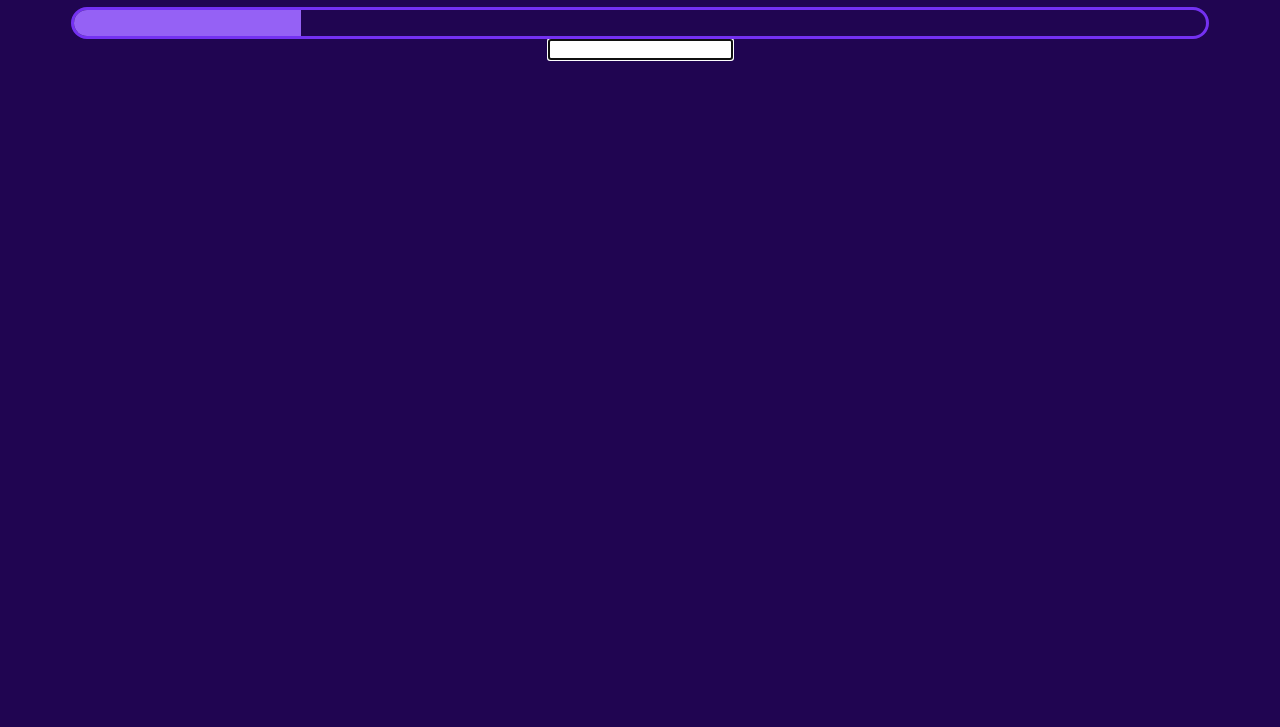
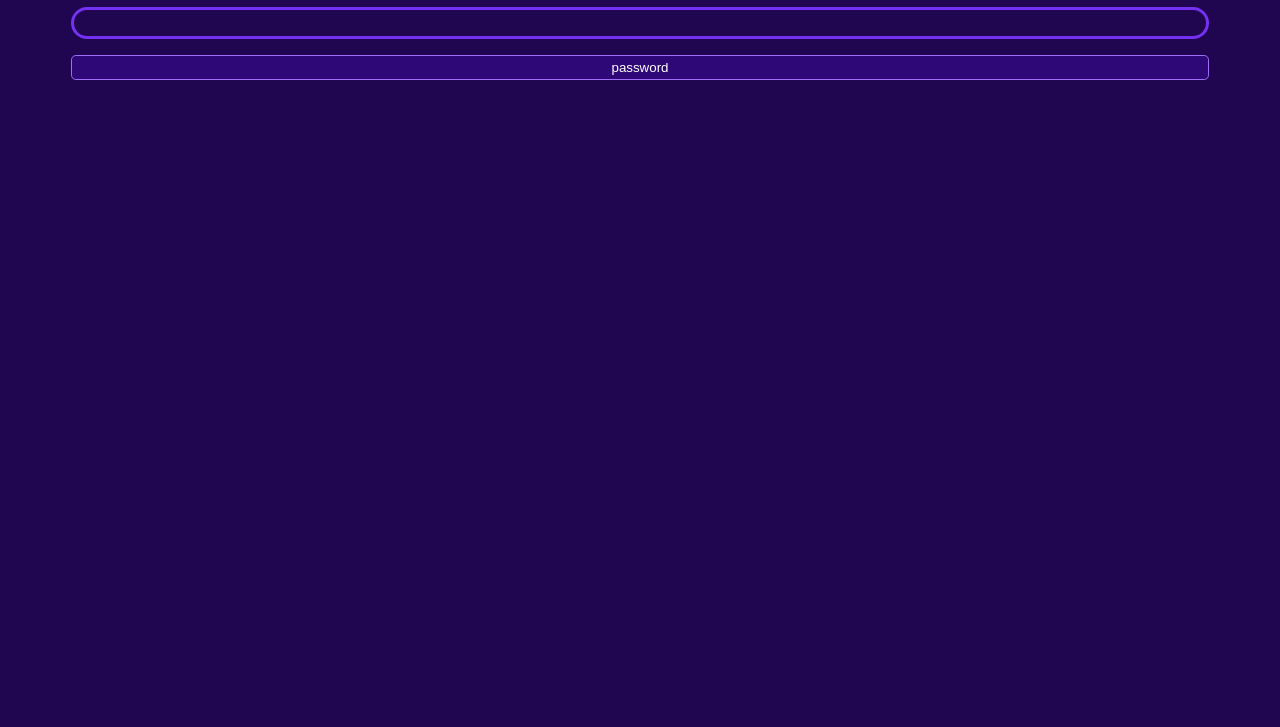
Before and after one commit to rezamini/password-strength-tester, a plain HTML site: page index.html in a window 1280 px wide. Shown: the part 73-800 px from the top of the page. Drawn offline with Linux system fonts and the light colour scheme.

Commit message:
- added new styles for the password input field...

```diff
--- a/index.html
+++ b/index.html
@@ -1,15 +1,22 @@
 <!DOCTYPE html>
 <html lang="en">
-<head>
-    <meta charset="UTF-8">
-    <meta name="viewport" content="width=device-width, initial-scale=1.0">
+  <head>
+    <meta charset="UTF-8" />
+    <meta name="viewport" content="width=device-width, initial-scale=1.0" />
     <title>Document</title>
-    <link href="./style.css" rel="stylesheet"/>
-</head>
-<body>
+    <link href="./style.css" rel="stylesheet" />
+  </head>
+  <body>
     <h1>Password Strength Tester</h1>
-    <div class="strength-meter"></div>
-    <input type="text" aria-labelledby="Password" autofocus>
+    <div id="strength-meter" class="strength-meter"></div>
+    <input
+      id="password-input"
+      class="password-input"
+      value="password"
+      type="text"
+      aria-labelledby="Password"
+      autofocus
+    />
     <div id="reasons" class="reasons"></div>
-</body>
+  </body>
 </html>
--- a/style.css
+++ b/style.css
@@ -26,7 +26,7 @@ body {
 }
 
 .strength-meter::before {
-  --strength: 20;
+  /* --strength: 20; */
   content: '';
   position: absolute;
   left: 0;
@@ -36,6 +36,21 @@ body {
   transition: width 200ms;
 }
 
+.password-input {
+  margin-top: 1rem;
+  width: 90%;
+  padding: 0.25rem .75rem;
+  background-color: hsl(var(--primary-h), var(--primary-s), 25%);
+  color: white;
+  border: 1px solid hsl(var(--primary-h), var(--primary-s), 57%);
+  outline: none;
+  text-align: center;
+  border-radius: .3rem;
+}
+
+.password-input:focus {
+  border-color: hsl(var(--primary-h), var(--primary-s), 70%);
+}
 
 
 /* .button {
```
